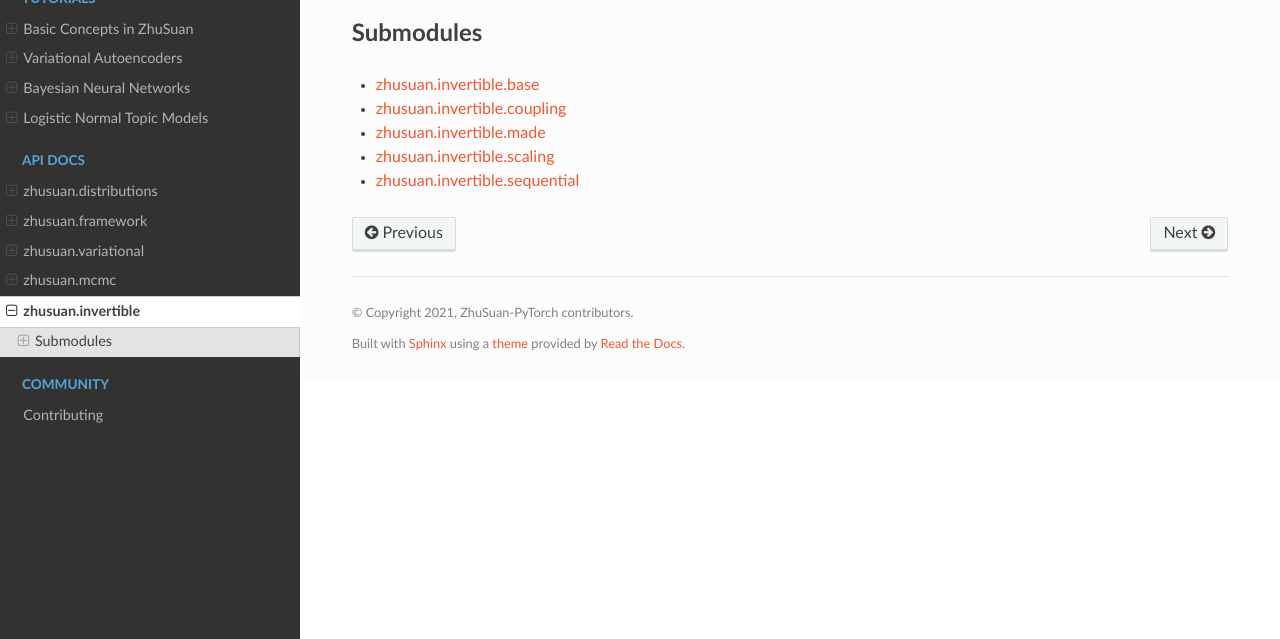
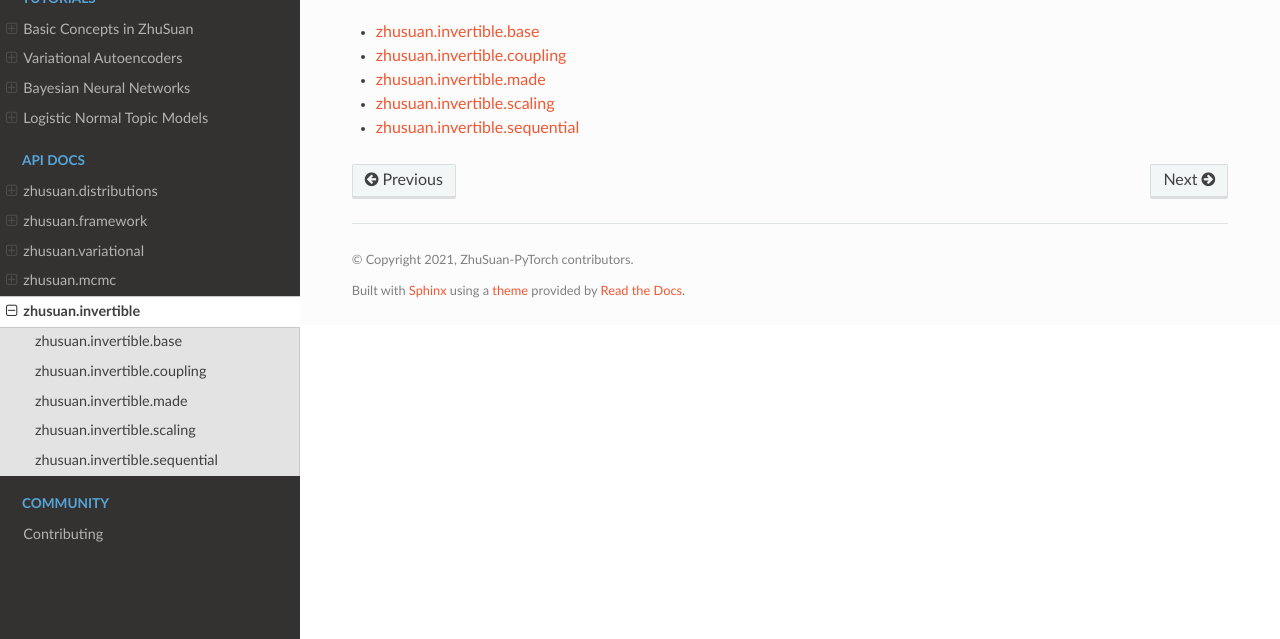
Before and after one commit to thuwzy/ZhuSuan-PyTorch, a Sphinx documentation site: the page built from docs/api/zhusuan.invertible.rst, in a window 1280 px wide, cut to the strip 261-900 px from the top of the page. Built offline with Sphinx 7.4.7 and the Read the Docs theme 2.0.0, drawn with Linux system fonts in a browser that asks for light colours.

Commit message:
little fix

```diff
--- a/docs/api/zhusuan.invertible.rst
+++ b/docs/api/zhusuan.invertible.rst
@@ -3,11 +3,11 @@
 
 .. automodule:: zhusuan.invertible
    :members:
-   :undoc-members:
-   :show-inheritance:
+    :undoc-members:
+    :show-inheritance:
+    :inherited-members:
 
-Submodules
-----------
+
 
 .. toctree::
    :maxdepth: 4
--- a/docs/post_apidoc.py
+++ b/docs/post_apidoc.py
@@ -12,7 +12,8 @@
 modules = ['zhusuan.distributions',
            'zhusuan.framework',
            'zhusuan.variational',
-           'zhusuan.mcmc',]
+           'zhusuan.mcmc',
+           'zhusuan.invertible']
 
 for module in modules:
     module_path = os.path.join(api_dir, module + '.rst')
```
Also changed, not shown: 1 other file.
